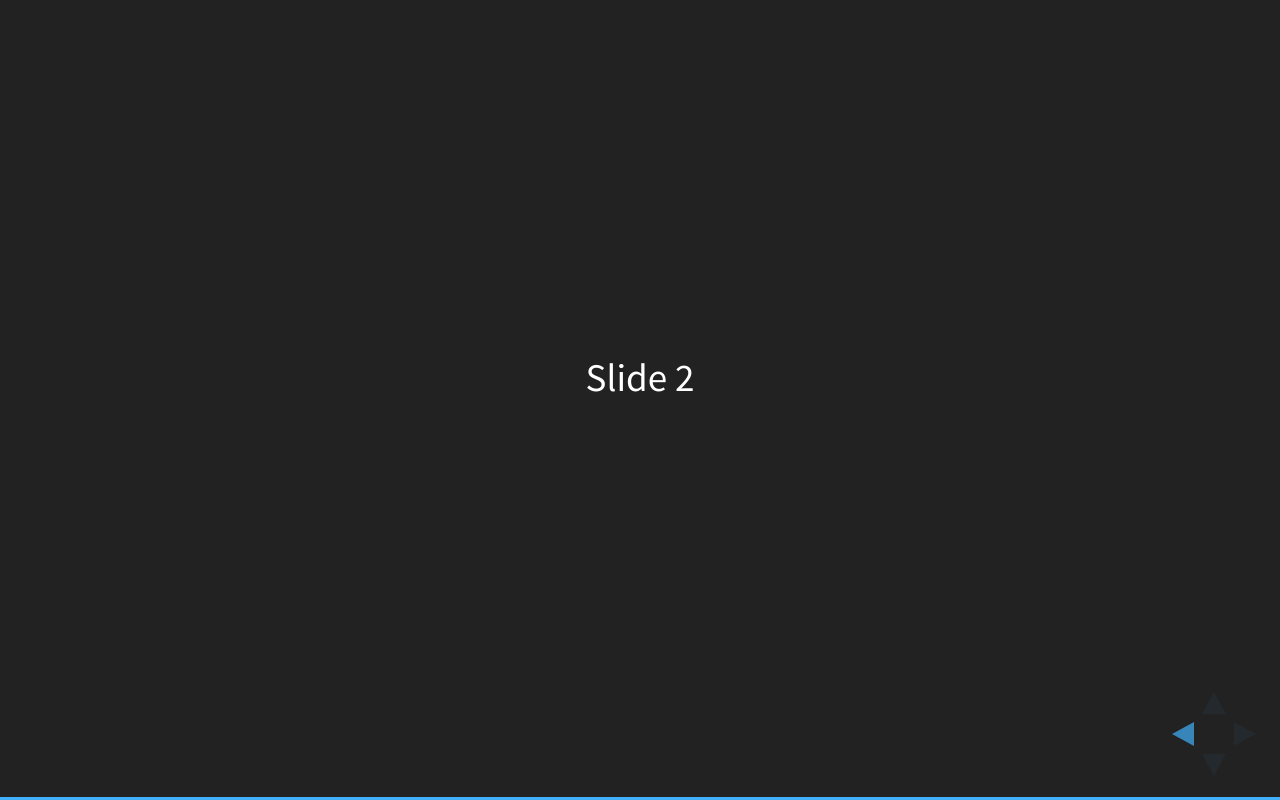
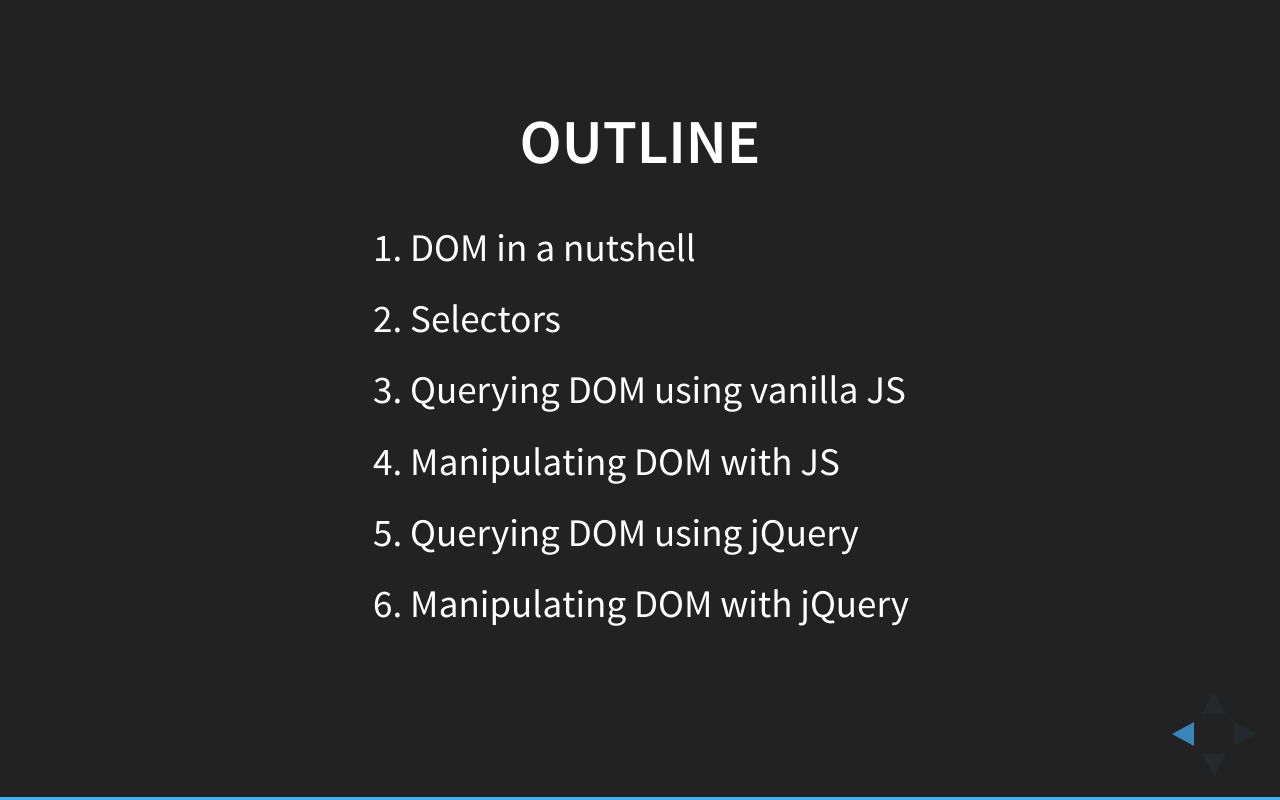
Before and after one commit to FeliciousX/pikto-academy-js-week-4, a website: page index.html in a window 1280 px wide. Both pictures are taken after a click on the button 1251 px from the left and 734 px from the top of the page. Drawn offline with Linux system fonts and the light colour scheme.

Commit message:
feat(outline): add title and outline

```diff
--- a/index.html
+++ b/index.html
@@ -4,7 +4,7 @@
 		<meta charset="utf-8">
 		<meta name="viewport" content="width=device-width, initial-scale=1.0, maximum-scale=1.0, user-scalable=no">
 
-		<title>reveal.js</title>
+		<title>Pikto Academy Week 4</title>
 
 		<link rel="stylesheet" href="css/reveal.css">
 		<link rel="stylesheet" href="css/theme/black.css">
@@ -24,8 +24,22 @@
 	<body>
 		<div class="reveal">
 			<div class="slides">
-				<section>Slide 1</section>
-				<section>Slide 2</section>
+				<section>
+					<p><strong>DOM Manipulation</strong></p>
+					<h3>&amp;</h3>
+					<p><strong>jQuery</strong></p>
+				</section>
+				<section>
+					<h2>Outline</h2>
+					<ol>
+						<li><p>DOM in a nutshell</p></li>
+						<li><p>Selectors</p></li>
+						<li><p>Querying DOM using vanilla JS</p></li>
+						<li><p>Manipulating DOM with JS</p></li>
+						<li><p>Querying DOM using jQuery</p></li>
+						<li><p>Manipulating DOM with jQuery</p></li>
+					</ol>
+				</section>
 			</div>
 		</div>
 
```
